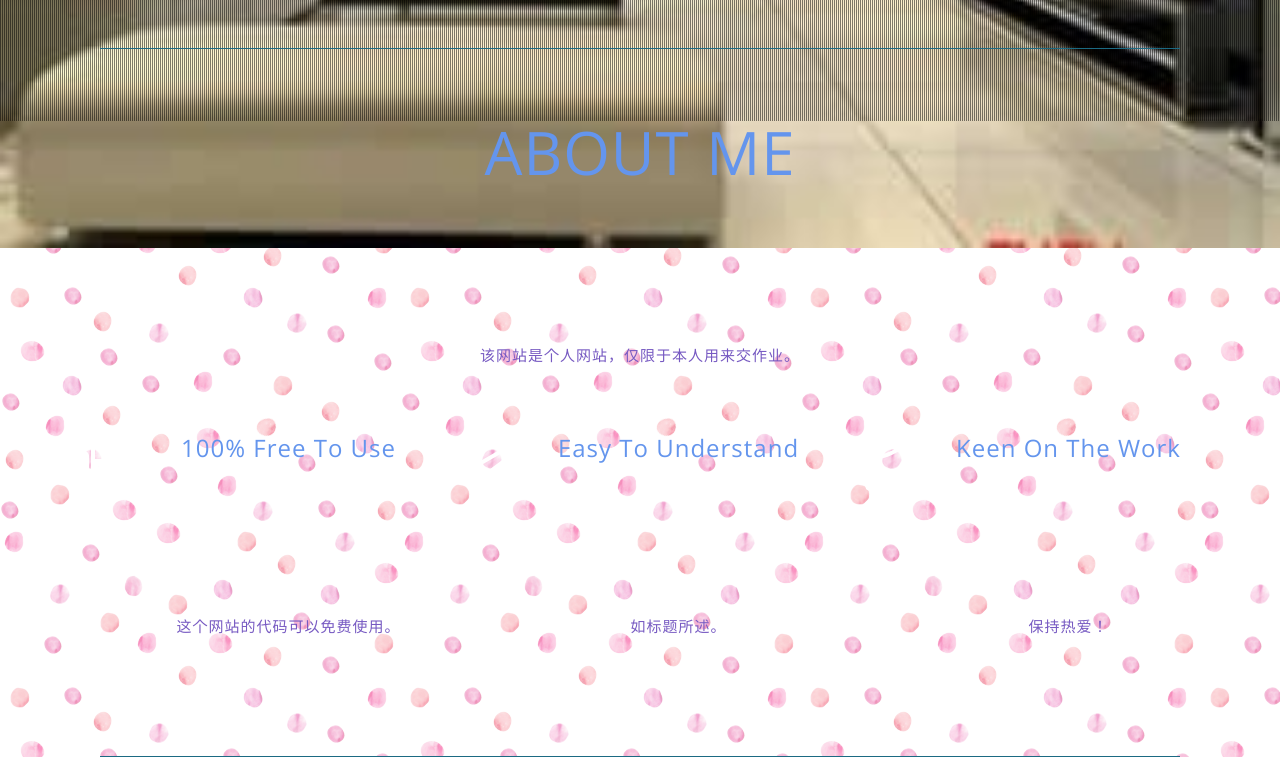
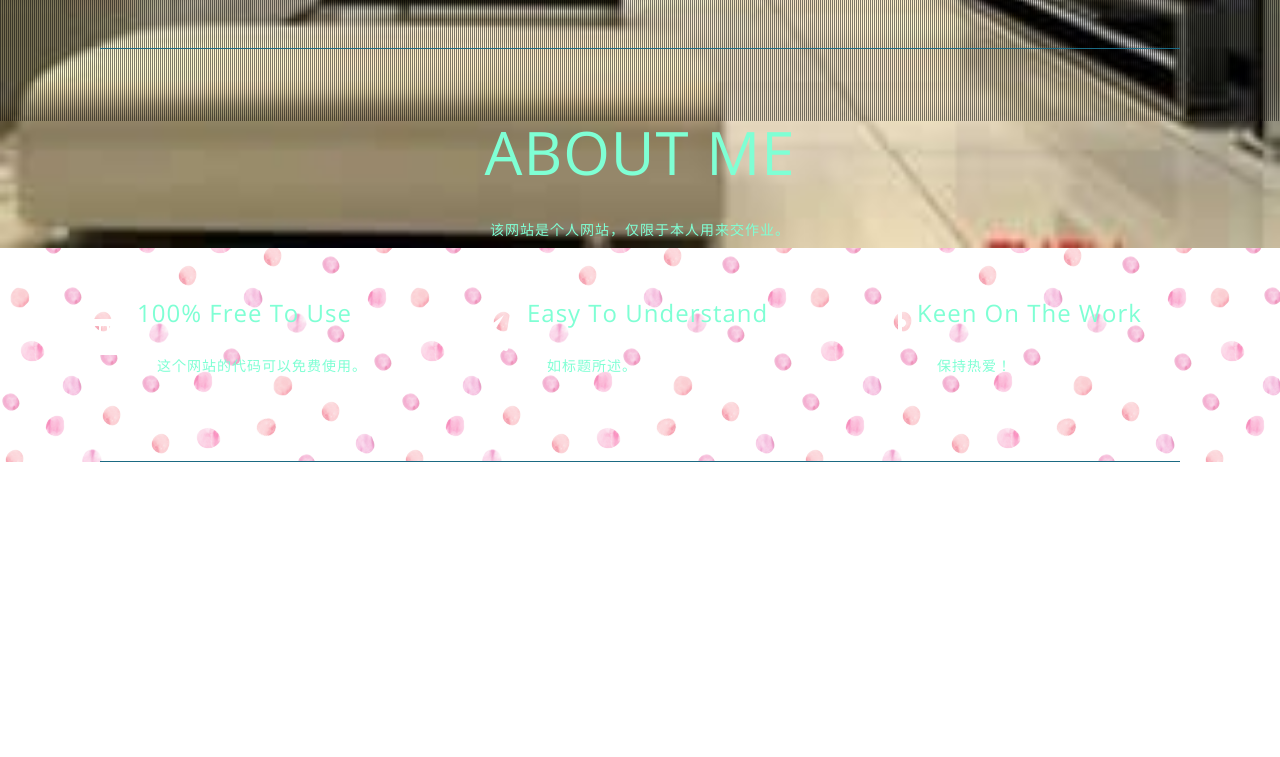
Before and after one commit to Linxiaozhuang/Lin.github.io, a plain HTML site: page index.html in a window 1280 px wide. Shown: the part 679-1436 px from the top of the page. After the commit the page ends 1141 px from the top, so only its background shows below. Drawn offline with nearby package versions, Linux system fonts and the light colour scheme; files whose address does not match are found by name.

Commit message:
update10

```diff
--- a/css/Restyle.css
+++ b/css/Restyle.css
@@ -127,31 +127,6 @@ hr
           background-color:rgba(0, 0, 0,  0.42);
     }
 
-    /* =============================================================
-   HOME STYLES
- ============================================================ */
-#about {
-    text-align:center;
-    padding-bottom:50px;
-}
-#about i {
-    margin:5px;
-}
-#about h2{
-    color: cornflowerblue;
-}
-#about h3{
-    color: cornflowerblue;
-}
-#about p {
-    text-transform:uppercase;
-    padding-top:120px;
-    font-size: 15px;
-    font-weight:400;
-    color:#775ac2;
-    line-height:80px;
-    padding-bottom:5px;
-}
 /* =============================================================
    CONTACT STYLES
  ============================================================ */
--- a/index.html
+++ b/index.html
@@ -97,8 +97,8 @@
    <div class="container">
 	   <div class="row">
 		   <div class="col-lg-8 col-lg-offset-2 col-md-8 col-md-offset-2 col-sm-8 col-sm-offset-2  text-center">
-		   <h2>ABOUT ME</h2>
-			<p >
+		   <font style="color: aquamarine;"><h2>ABOUT ME</h2></font>
+			<p style="color: aquamarine;">
 				   该网站是个人网站，仅限于本人用来交作业。
 			   </p>
 		   </div>
@@ -112,8 +112,8 @@
 
 					</div>
 					<div class="media-body">
-						<h3 class="media-heading">100% Free To Use</h3>
-						<p>
+						<h3 class="media-heading" style="color: aquamarine;">100% Free To Use</h3>
+						<p style="color: aquamarine;">
 							这个网站的代码可以免费使用。
 						</p>
 					</div>
@@ -126,8 +126,8 @@
 						<i class=" fa fa-paper-plane-o fa-4x"></i>
 					</div>
 					<div class="media-body">
-						<h3 class="media-heading">Easy To Understand</h3>
-						<p>
+						<h3 class="media-heading" style="color: aquamarine;">Easy To Understand</h3>
+						<p style="color: aquamarine;">
 							如标题所述。
 						</p>
 
@@ -142,8 +142,8 @@
 
 					</div>
 					<div class="media-body">
-						<h3 class="media-heading">Keen On The Work</h3>
-						<p>
+						<h3 class="media-heading" style="color: aquamarine;">Keen On The Work</h3>
+						<p style="color: aquamarine;">
 							保持热爱！
 						</p>
 					</div>
```
